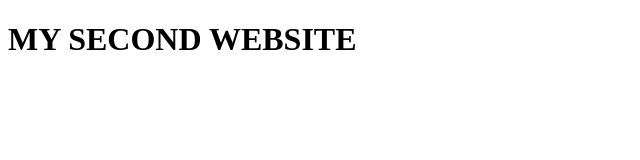
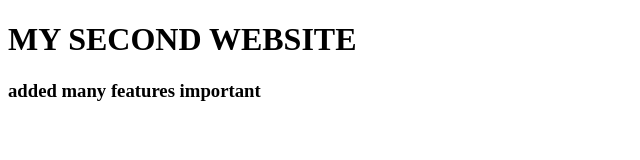
Before and after one commit to SAZEDA-89/daisy-dear, a plain HTML site: page index.html in a window 1280 px wide. Shown: the whole page, without its empty margins (0-640 px from the left). Drawn offline with Linux system fonts and the light colour scheme.

Commit message:
important work

```diff
--- a/index.html
+++ b/index.html
@@ -7,5 +7,6 @@
 </head>
 <body>
     <h1>MY SECOND WEBSITE</h1>
+    <h3>added many features important</h3>
 </body>
 </html>
```
